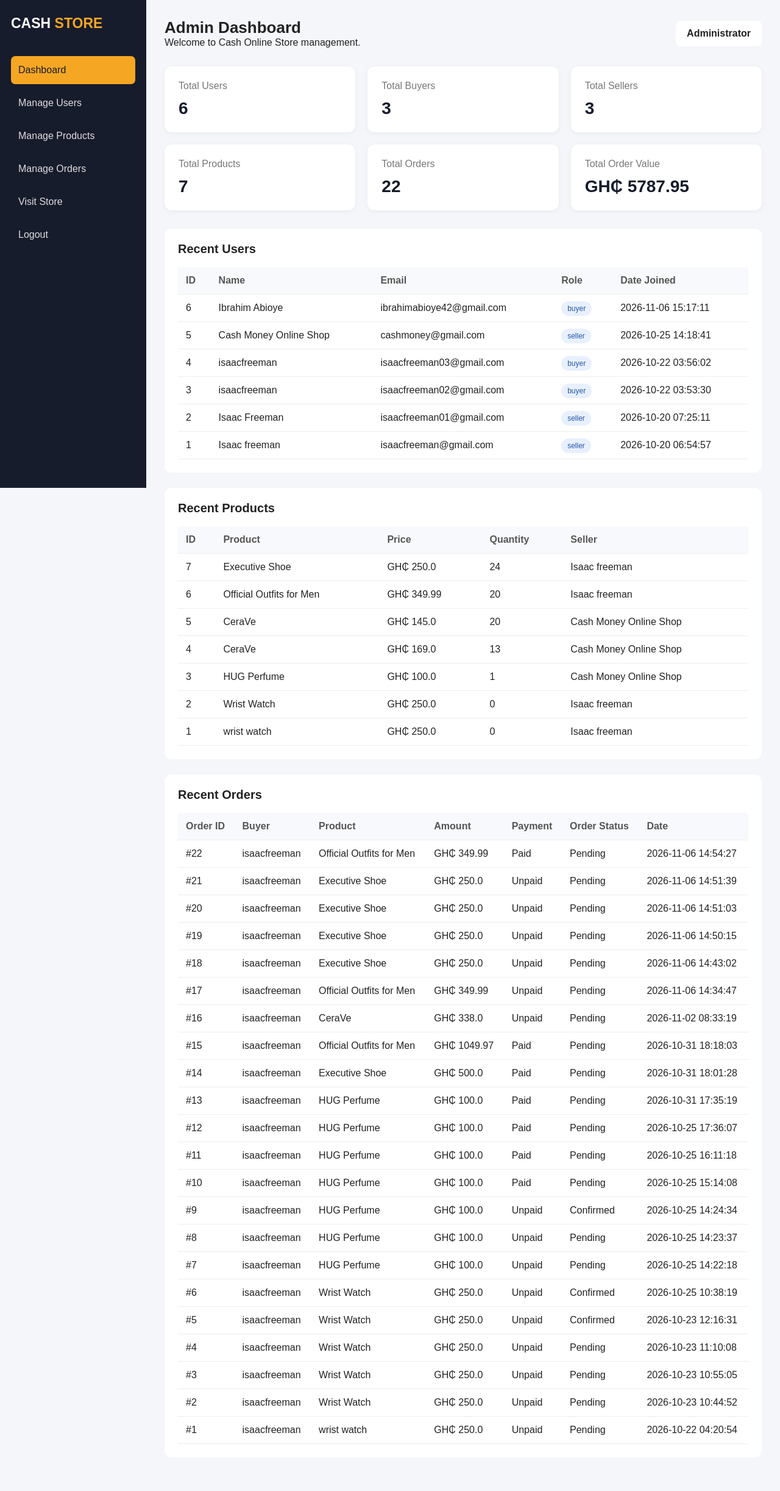
After one commit to ibrahimabioye42-jpg/Cash-Online-Store, a Flask app: page /admin in a window 1280 px wide. The commit adds this page. Shown: the whole page at 61% size. Run offline with Flask 3, Linux system fonts and the light colour scheme; a user stored in the database is signed in; data comes from the database, SQL or seed files in the repository; both versions use the stored data as it was after the commit.

Commit message:
9th version

```diff
--- a/app.py
+++ b/app.py
@@ -1,6 +1,5 @@
-from itertools import product
-from multiprocessing import connection
-
+
+from functools import wraps
 from flask import (
     Flask, render_template, request,
     redirect, url_for, session, abort
@@ -54,6 +53,32 @@ def get_db_connection():
     connection = sqlite3.connect(DATABASE)
     connection.row_factory = sqlite3.Row
     return connection
+
+def admin_required(view_function):
+    @wraps(view_function)
+    def wrapper(*args, **kwargs):
+
+        if "user_id" not in session:
+            return redirect(url_for("login"))
+
+        connection = get_db_connection()
+
+        try:
+            admin = connection.execute("""
+                SELECT user_id
+                FROM admin_users
+                WHERE user_id = ?
+            """, (session["user_id"],)).fetchone()
+
+        finally:
+            connection.close()
+
+        if admin is None:
+            abort(403)
+
+        return view_function(*args, **kwargs)
+
+    return wrapper
 
 
 def init_db():
@@ -208,6 +233,13 @@ def init_db():
                 ALTER TABLE users
                 ADD COLUMN shop_description TEXT
             """)
+            connection.execute("""
+    CREATE TABLE IF NOT EXISTS admin_users (
+        user_id INTEGER PRIMARY KEY,
+        created_at TIMESTAMP DEFAULT CURRENT_TIMESTAMP,
+        FOREIGN KEY (user_id) REFERENCES users(id)
+    )
+""")
 
         connection.commit()
 
@@ -370,6 +402,7 @@ def register():
 @app.route("/login", methods=["GET", "POST"])
 def login():
     error = None
+
     next_url = safe_next_url(
         request.args.get("next") or request.form.get("next")
     )
@@ -379,6 +412,7 @@ def login():
         password = request.form.get("password", "")
 
         connection = get_db_connection()
+
         try:
             user = connection.execute(
                 "SELECT * FROM users WHERE email = ?",
@@ -390,21 +424,41 @@ def login():
         if user and check_password_hash(
             user["password_hash"], password
         ):
-            # Do not let a seller use buyer-only purchase routes.
+
+            # Clear any previous login session
             session.clear()
+
+            # Store the user's information
             session["user_id"] = user["id"]
             session["user_name"] = user["name"]
             session["user_role"] = user["role"]
 
+            # Check whether this user is an administrator
+            connection = get_db_connection()
+
+            try:
+                admin = connection.execute("""
+                    SELECT user_id
+                    FROM admin_users
+                    WHERE user_id = ?
+                """, (user["id"],)).fetchone()
+
+            finally:
+                connection.close()
+
+            # Redirect administrator to admin dashboard
+            if admin:
+                return redirect(url_for("admin_dashboard"))
+
+            # Redirect seller to seller dashboard
             if user["role"] == "seller":
                 return redirect(url_for("seller_dashboard"))
 
-            if next_url:
-                return redirect(next_url)
-
-            return redirect(url_for("home"))
-
-        error = "Invalid email address or password."
+            # Redirect buyer to requested page or homepage
+            return redirect(next_url or url_for("home"))
+
+        else:
+            error = "Invalid email or password."
 
     return render_template(
         "login.html",
@@ -1698,6 +1752,65 @@ def verify_payment():
     finally:
         connection.close()
 
+@app.route("/admin")
+@admin_required
+def admin_dashboard():
+
+    connection = get_db_connection()
+
+    try:
+        stats = connection.execute("""
+            SELECT
+                (SELECT COUNT(*) FROM users) AS total_users,
+                (SELECT COUNT(*) FROM users
+                 WHERE role = 'buyer') AS total_buyers,
+                (SELECT COUNT(*) FROM users
+                 WHERE role = 'seller') AS total_sellers,
+                (SELECT COUNT(*) FROM products) AS total_products,
+                (SELECT COUNT(*) FROM orders) AS total_orders,
+                (SELECT COALESCE(SUM(total_price), 0)
+                 FROM orders) AS total_sales
+        """).fetchone()
+
+        users = connection.execute("""
+            SELECT id, name, email, role, created_at
+            FROM users
+            ORDER BY id DESC
+            LIMIT 50
+        """).fetchall()
+
+        products = connection.execute("""
+            SELECT p.id, p.name, p.price, p.quantity,
+                   u.name AS seller_name
+            FROM products p
+            JOIN users u ON u.id = p.seller_id
+            ORDER BY p.id DESC
+            LIMIT 50
+        """).fetchall()
+
+        orders = connection.execute("""
+            SELECT o.id, o.total_price, o.payment_status,
+                   o.status, o.created_at,
+                   buyer.name AS buyer_name,
+                   p.name AS product_name
+            FROM orders o
+            JOIN users buyer ON buyer.id = o.buyer_id
+            JOIN products p ON p.id = o.product_id
+            ORDER BY o.id DESC
+            LIMIT 50
+        """).fetchall()
+
+    finally:
+        connection.close()
+
+    return render_template(
+        "admin_dashboard.html",
+        stats=stats,
+        users=users,
+        products=products,
+        orders=orders
+    )
+
 
 
 # Create missing tables without deleting existing records.
--- a/templates/add_product.html
+++ b/templates/add_product.html
@@ -30,10 +30,7 @@
             <label for="image">Product Image</label>
 
 <input
-    type="file"
-    id="image"
-    name="image"
-    accept=".jpg,.jpeg,.png,.webp,.gif,image/*">
+    type="file" id="image"name="image" accept=".jpg,.jpeg,.png,.webp,.gif,image/*">
 
 <small>Accepted formats: JPG, PNG, WEBP or GIF. Maximum 5 MB.</small>
         </p>
--- /dev/null
+++ b/templates/admin_dashboard.html
@@ -0,0 +1,359 @@
+<!DOCTYPE html>
+<html lang="en">
+<head>
+    <meta charset="UTF-8">
+    <meta name="viewport" content="width=device-width, initial-scale=1.0">
+    <title>Admin Dashboard | Cash Online Store</title>
+
+    <style>
+        * {
+            margin: 0;
+            padding: 0;
+            box-sizing: border-box;
+            font-family: Arial, sans-serif;
+        }
+
+        body {
+            background: #f4f6fa;
+            color: #222;
+        }
+
+        .sidebar {
+            width: 240px;
+            height: 100vh;
+            background: #171c2c;
+            color: white;
+            position: fixed;
+            padding: 25px 18px;
+        }
+
+        .logo {
+            font-size: 23px;
+            font-weight: bold;
+            margin-bottom: 40px;
+        }
+
+        .logo span {
+            color: #f5a623;
+        }
+
+        .sidebar a {
+            display: block;
+            color: #ddd;
+            text-decoration: none;
+            padding: 14px 12px;
+            margin-bottom: 8px;
+            border-radius: 7px;
+        }
+
+        .sidebar a:hover,
+        .sidebar a.active {
+            background: #f5a623;
+            color: #171c2c;
+        }
+
+        .main {
+            margin-left: 240px;
+            padding: 30px;
+        }
+
+        .topbar {
+            display: flex;
+            justify-content: space-between;
+            align-items: center;
+            margin-bottom: 30px;
+            gap: 15px;
+        }
+
+        .topbar h1 {
+            font-size: 26px;
+        }
+
+        .admin-label {
+            background: white;
+            padding: 12px 18px;
+            border-radius: 8px;
+            font-weight: bold;
+        }
+
+        .cards {
+            display: grid;
+            grid-template-columns: repeat(3, 1fr);
+            gap: 20px;
+            margin-bottom: 30px;
+        }
+
+        .card {
+            background: white;
+            padding: 23px;
+            border-radius: 12px;
+            box-shadow: 0 2px 8px rgba(0,0,0,0.05);
+        }
+
+        .card p {
+            color: #777;
+            margin-bottom: 12px;
+        }
+
+        .card h2 {
+            font-size: 28px;
+            color: #171c2c;
+        }
+
+        .section {
+            background: white;
+            padding: 22px;
+            border-radius: 12px;
+            margin-bottom: 25px;
+            overflow-x: auto;
+        }
+
+        .section h2 {
+            margin-bottom: 18px;
+            font-size: 20px;
+        }
+
+        table {
+            width: 100%;
+            border-collapse: collapse;
+            min-width: 600px;
+        }
+
+        th, td {
+            padding: 13px;
+            text-align: left;
+            border-bottom: 1px solid #eee;
+        }
+
+        th {
+            background: #f8f9fc;
+            color: #555;
+        }
+
+        .role {
+            padding: 5px 10px;
+            border-radius: 15px;
+            background: #e8f0ff;
+            color: #2455a4;
+            font-size: 12px;
+        }
+
+        .empty {
+            color: #888;
+            padding: 15px 0;
+        }
+
+        @media (max-width: 900px) {
+            .cards {
+                grid-template-columns: repeat(2, 1fr);
+            }
+        }
+
+        @media (max-width: 600px) {
+            .sidebar {
+                width: 100%;
+                height: auto;
+                position: relative;
+            }
+
+            .sidebar a {
+                display: inline-block;
+                margin-right: 5px;
+            }
+
+            .main {
+                margin-left: 0;
+                padding: 18px;
+            }
+
+            .cards {
+                grid-template-columns: 1fr;
+            }
+
+            .topbar {
+                align-items: flex-start;
+                flex-direction: column;
+            }
+        }
+    </style>
+</head>
+
+<body>
+
+    <aside class="sidebar">
+        <div class="logo">CASH <span>STORE</span></div>
+
+        <a href="{{ url_for('admin_dashboard') }}" class="active">
+            Dashboard
+        </a>
+
+        <a href="#users">Manage Users</a>
+        <a href="#products">Manage Products</a>
+        <a href="#orders">Manage Orders</a>
+
+        <a href="{{ url_for('home') }}">Visit Store</a>
+
+        <a href="{{ url_for('logout') }}">Logout</a>
+    </aside>
+
+    <main class="main">
+
+        <div class="topbar">
+            <div>
+                <h1>Admin Dashboard</h1>
+                <p>Welcome to Cash Online Store management.</p>
+            </div>
+
+            <div class="admin-label">
+                Administrator
+            </div>
+        </div>
+
+        <!-- STATISTICS -->
+
+        <div class="cards">
+
+            <div class="card">
+                <p>Total Users</p>
+                <h2>{{ stats.total_users }}</h2>
+            </div>
+
+            <div class="card">
+                <p>Total Buyers</p>
+                <h2>{{ stats.total_buyers }}</h2>
+            </div>
+
+            <div class="card">
+                <p>Total Sellers</p>
+                <h2>{{ stats.total_sellers }}</h2>
+            </div>
+
+            <div class="card">
+                <p>Total Products</p>
+                <h2>{{ stats.total_products }}</h2>
+            </div>
+
+            <div class="card">
+                <p>Total Orders</p>
+                <h2>{{ stats.total_orders }}</h2>
+            </div>
+
+            <div class="card">
+                <p>Total Order Value</p>
+                <h2>GH₵ {{ "%.2f"|format(stats.total_sales) }}</h2>
+            </div>
+
+        </div>
+
+        <!-- USERS -->
+
+        <div class="section" id="users">
+            <h2>Recent Users</h2>
+
+            {% if users %}
+            <table>
+                <thead>
+                    <tr>
+                        <th>ID</th>
+                        <th>Name</th>
+                        <th>Email</th>
+                        <th>Role</th>
+                        <th>Date Joined</th>
+                    </tr>
+                </thead>
+
+                <tbody>
+                    {% for user in users %}
+                    <tr>
+                        <td>{{ user.id }}</td>
+                        <td>{{ user.name }}</td>
+                        <td>{{ user.email }}</td>
+                        <td>
+                            <span class="role">{{ user.role }}</span>
+                        </td>
+                        <td>{{ user.created_at }}</td>
+                    </tr>
+                    {% endfor %}
+                </tbody>
+            </table>
+            {% else %}
+                <p class="empty">No users found.</p>
+            {% endif %}
+        </div>
+
+        <!-- PRODUCTS -->
+
+        <div class="section" id="products">
+            <h2>Recent Products</h2>
+
+            {% if products %}
+            <table>
+                <thead>
+                    <tr>
+                        <th>ID</th>
+                        <th>Product</th>
+                        <th>Price</th>
+                        <th>Quantity</th>
+                        <th>Seller</th>
+                    </tr>
+                </thead>
+
+                <tbody>
+                    {% for product in products %}
+                    <tr>
+                        <td>{{ product.id }}</td>
+                        <td>{{ product.name }}</td>
+                        <td>GH₵ {{ product.price }}</td>
+                        <td>{{ product.quantity }}</td>
+                        <td>{{ product.seller_name }}</td>
+                    </tr>
+                    {% endfor %}
+                </tbody>
+            </table>
+            {% else %}
+                <p class="empty">No products found.</p>
+            {% endif %}
+        </div>
+
+        <!-- ORDERS -->
+
+        <div class="section" id="orders">
+            <h2>Recent Orders</h2>
+
+            {% if orders %}
+            <table>
+                <thead>
+                    <tr>
+                        <th>Order ID</th>
+                        <th>Buyer</th>
+                        <th>Product</th>
+                        <th>Amount</th>
+                        <th>Payment</th>
+                        <th>Order Status</th>
+                        <th>Date</th>
+                    </tr>
+                </thead>
+
+                <tbody>
+                    {% for order in orders %}
+                    <tr>
+                        <td>#{{ order.id }}</td>
+                        <td>{{ order.buyer_name }}</td>
+                        <td>{{ order.product_name }}</td>
+                        <td>GH₵ {{ order.total_price }}</td>
+                        <td>{{ order.payment_status }}</td>
+                        <td>{{ order.status }}</td>
+                        <td>{{ order.created_at }}</td>
+                    </tr>
+                    {% endfor %}
+                </tbody>
+            </table>
+            {% else %}
+                <p class="empty">No orders found.</p>
+            {% endif %}
+        </div>
+
+    </main>
+
+</body>
+</html>
--- a/templates/my_orders.html
+++ b/templates/my_orders.html
@@ -203,11 +203,7 @@
                                         Your Rating
                                     </label>
 
-                                    <select
-                                        id="rating_{{ order['id'] }}"
-                                        name="rating"
-                                        required
-                                    >
+                                    <select  id="rating_{{ order['id'] }}" name="rating"required>
                                         <option value="">Choose a rating</option>
                                         <option value="5">★★★★★ - Excellent</option>
                                         <option value="4">★★★★ - Very good</option>
--- a/templates/product.html
+++ b/templates/product.html
@@ -26,6 +26,7 @@
             {% endif %}
             <form method="POST" action="{{ url_for('logout') }}">
                 <button type="submit">Logout</button>
+
             </form>
         {% else %}
             <a href="{{ url_for('login') }}">Login</a>
--- a/templates/seller_orders.html
+++ b/templates/seller_orders.html
@@ -104,13 +104,11 @@
                                 <strong>Current status:</strong>
                                 {{ order['status'] }}
                             </p>
-                            <form
 
-            <form
+    <form
     method="POST"
     action="{{ url_for('update_delivery', order_id=order['order_id']) }}"
-    class="delivery-update-form"
->
+    class="delivery-update-form">
     <h3>Update Delivery</h3>
 
     <label for="delivery_date_{{ order['order_id'] }}">
```
Also changed, not shown: templates/index.html (+2 -21 lines), cash_store.db.
